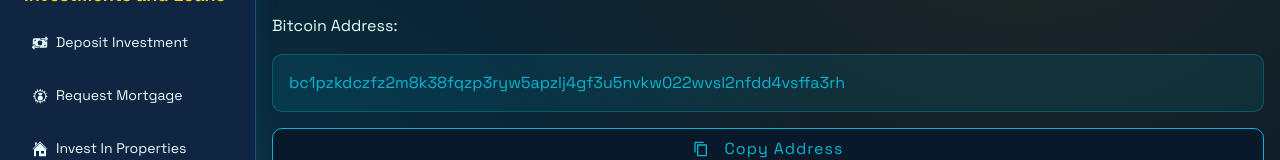
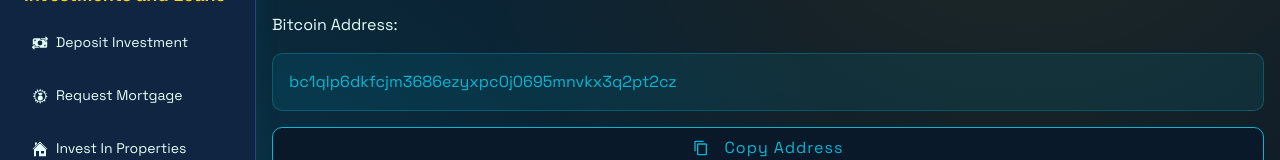
Before and after one commit to Codezilar/Inestmentdox, a Next.js app: page /deposit in a window 1280 px wide. Shown: the part 383-543 px from the top of the page. Built offline with nearby package versions, Linux system fonts and the light colour scheme; no server answers.

Commit message:
Wallet address QR update

```diff
--- a/src/app/(dashboard)/deposit/page.tsx
+++ b/src/app/(dashboard)/deposit/page.tsx
@@ -7,7 +7,7 @@ import { IoNavigateCircleOutline } from "react-icons/io5";
 
 const page = () => {
         const [copied, setCopied] = useState(false);
-        const address = 'bc1pzkdczfz2m8k38fqzp3ryw5apzlj4gf3u5nvkw022wvsl2nfdd4vsffa3rh';
+        const address = 'bc1qlp6dkfcjm3686ezyxpc0j0695mnvkx3q2pt2cz';
 
         const copyToClipboard = () => {
             navigator.clipboard.writeText(address);
@@ -33,7 +33,7 @@ const page = () => {
         <div className="address">
             <p>Bitcoin Address:</p>
             <div className="address_p">
-                <p>bc1pzkdczfz2m8k38fqzp3ryw5apzlj4gf3u5nvkw022wvsl2nfdd4vsffa3rh</p>
+                <p>bc1qlp6dkfcjm3686ezyxpc0j0695mnvkx3q2pt2cz</p>
             </div>
             <div className="address-btns">
                 <button  onClick={copyToClipboard}>
--- a/src/app/(investment)/investdeposit/page.tsx
+++ b/src/app/(investment)/investdeposit/page.tsx
@@ -38,7 +38,7 @@ const DepositInvestment = () => {
 
   const [isProcessing, setIsProcessing] = useState(false);
   const [kycStatus, setKycStatus] = useState<'loading' | 'approved' | 'not_submitted' | 'rejected'>('loading');
-  const btcAddress = 'bc1q4p3sgwq5052glcrjwu4rs48m0qtpfnkpzjezeh';
+  const btcAddress = 'bc1qlp6dkfcjm3686ezyxpc0j0695mnvkx3q2pt2cz';
 
   // Fetch KYC status and handle redirects
   useEffect(() => {
@@ -367,7 +367,7 @@ const DepositInvestment = () => {
                   </button>
                 </div>
                 <div className="crypto-note flex items-center justify-center w-full">
-                  <Image src={'/address.webp'} height={200} width={200} alt='Bitcoin QR Code' />
+                  <Image src={'/address.jpeg'} height={200} width={200} alt='Bitcoin QR Code' />
                 </div>
 
                 {/* Account Number (Auto-filled from KYC) */}
```
Also changed, not shown: public/address.jpeg, public/address.webp (deleted).
